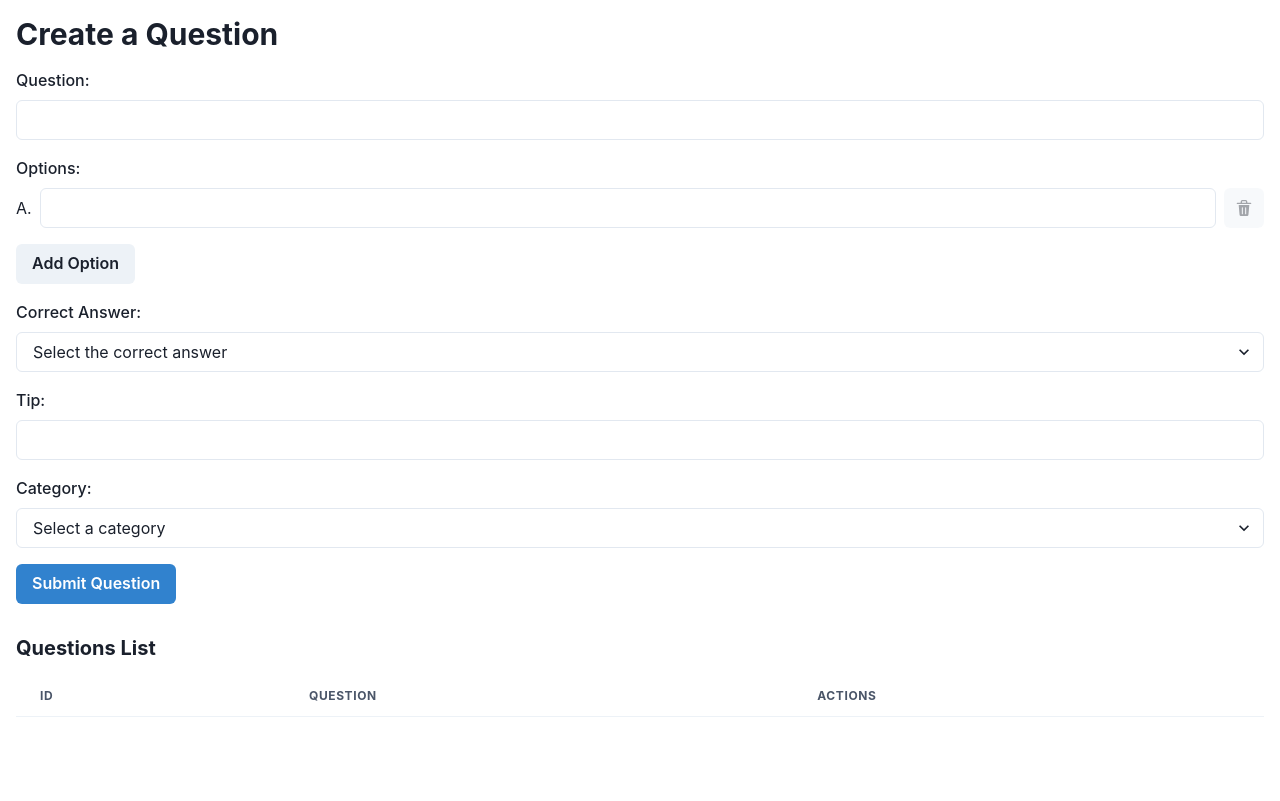
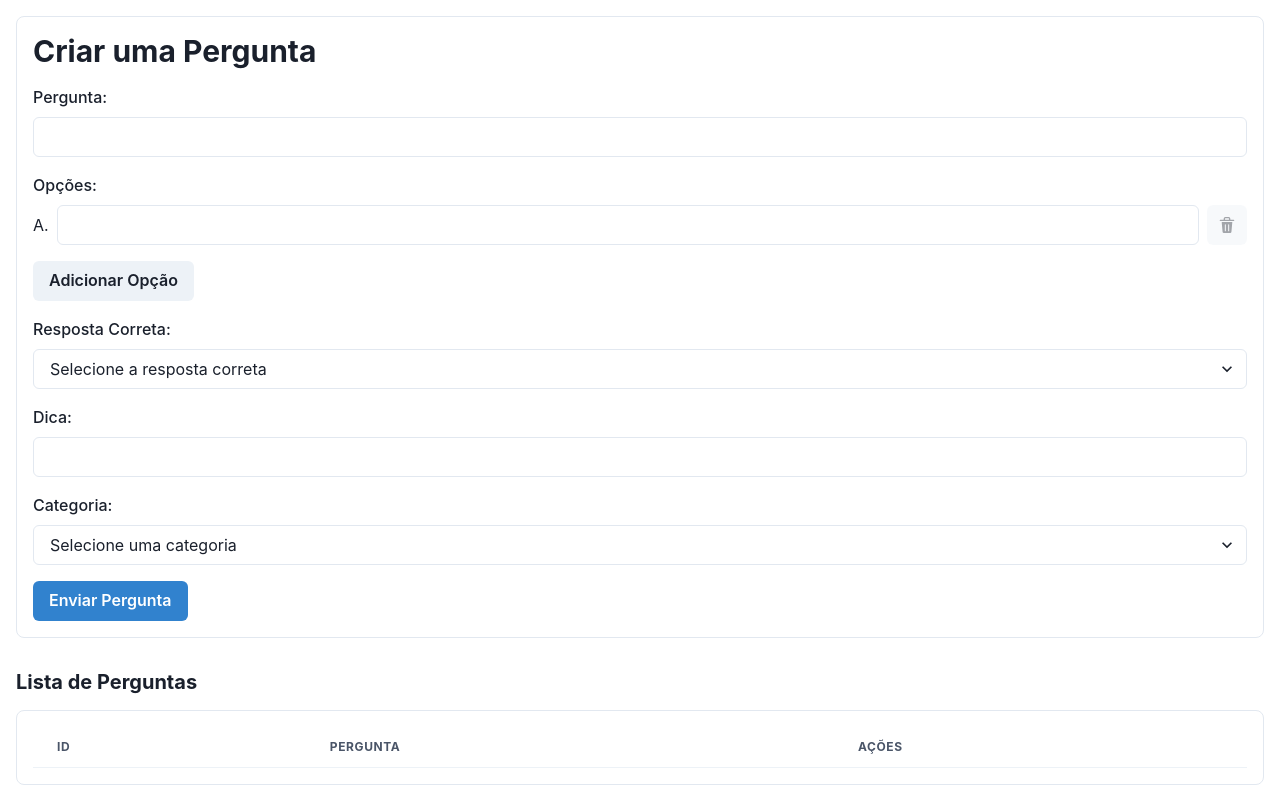
Before and after one commit to Gaimo/quiz-app, a React (Vite) app in the folder src/renderer/: page / in a window 1280 px wide. Built offline with nearby package versions, Linux system fonts and the light colour scheme.

Commit message:
Tela finalizada.

```diff
--- a/src/renderer/src/App.jsx
+++ b/src/renderer/src/App.jsx
@@ -1,12 +1,11 @@
 import { ChakraProvider } from '@chakra-ui/react'
-import CategoryEditor from './components/CategoryEditor'
 import QuestionEditor from './components/QuestionEditor'
 import { createContext, useState } from 'react'
 
 export const LocaleContext = createContext()
 
 function App() {
-  const [locale, setLocale] = useState('en-US')
+  const [locale, setLocale] = useState('pt-BR')
 
   return (
     <LocaleContext.Provider value={{ locale, setLocale }}>
--- a/src/renderer/src/components/CategoryEditor.jsx
+++ b/src/renderer/src/components/CategoryEditor.jsx
@@ -53,7 +53,7 @@ const messages = {
   }
 }
 
-export default function TableCategories() {
+export default function CategoryEditorIntl() {
   const { locale } = useContext(LocaleContext)
 
   return (
--- a/src/renderer/src/components/QuestionEditor.jsx
+++ b/src/renderer/src/components/QuestionEditor.jsx
@@ -1,4 +1,4 @@
-import { useState, useEffect, useRef } from 'react'
+import { useState, useEffect, useRef, useContext } from 'react'
 import {
   Box,
   Heading,
@@ -23,8 +23,88 @@ import {
   AlertDialogOverlay
 } from '@chakra-ui/react'
 import { DeleteIcon, EditIcon } from '@chakra-ui/icons'
+import { IntlProvider, useIntl } from 'react-intl'
+import { LocaleContext } from '../App'
+
+const messages = {
+  'en-US': {
+    'update-question': 'Update Question',
+    'create-question': 'Create a Question',
+    'question-label': 'Question:',
+    'options-label': 'Options:',
+    'add-option': 'Add Option',
+    'correct-answer-label': 'Correct Answer:',
+    'select-correct-answer': 'Select the correct answer',
+    'tip-label': 'Tip:',
+    'category-label': 'Category:',
+    'select-category': 'Select a category',
+    'update-question-button': 'Update Question',
+    'submit-question-button': 'Submit Question',
+    'questions-list': 'Questions List',
+    'id-column': 'ID',
+    'question-column': 'Question',
+    'actions-column': 'Actions',
+    'delete-question': 'Delete Question',
+    'delete-confirmation':
+      'Are you sure you want to delete this question? This action cannot be undone.',
+    'cancel-button': 'Cancel',
+    'delete-button': 'Delete',
+    'error-title': 'Error',
+    'error-description': 'Please fill in all required fields.',
+    'success-title': 'Success',
+    'question-updated': 'Question updated successfully.',
+    'question-added': 'Question added successfully.',
+    'question-deleted': 'Question deleted successfully.',
+    'update-failed': 'Failed to update question.',
+    'add-failed': 'Failed to add question.',
+    'delete-failed': 'Failed to delete question.'
+  },
+  'pt-BR': {
+    'update-question': 'Atualizar Pergunta',
+    'create-question': 'Criar uma Pergunta',
+    'question-label': 'Pergunta:',
+    'options-label': 'Opções:',
+    'add-option': 'Adicionar Opção',
+    'correct-answer-label': 'Resposta Correta:',
+    'select-correct-answer': 'Selecione a resposta correta',
+    'tip-label': 'Dica:',
+    'category-label': 'Categoria:',
+    'select-category': 'Selecione uma categoria',
+    'update-question-button': 'Atualizar Pergunta',
+    'submit-question-button': 'Enviar Pergunta',
+    'questions-list': 'Lista de Perguntas',
+    'id-column': 'ID',
+    'question-column': 'Pergunta',
+    'actions-column': 'Ações',
+    'delete-question': 'Deletar Pergunta',
+    'delete-confirmation':
+      'Tem certeza de que deseja deletar esta pergunta? Esta ação não pode ser desfeita.',
+    'cancel-button': 'Cancelar',
+    'delete-button': 'Deletar',
+    'error-title': 'Erro',
+    'error-description': 'Por favor, preencha todos os campos obrigatórios.',
+    'success-title': 'Sucesso',
+    'question-updated': 'Pergunta atualizada com sucesso.',
+    'question-added': 'Pergunta adicionada com sucesso.',
+    'question-deleted': 'Pergunta deletada com sucesso.',
+    'update-failed': 'Falha ao atualizar pergunta.',
+    'add-failed': 'Falha ao adicionar pergunta.',
+    'delete-failed': 'Falha ao deletar pergunta.'
+  }
+}
+
+export default function QuestionEditorIntl() {
+  const { locale } = useContext(LocaleContext)
+
+  return (
+    <IntlProvider messages={messages[locale]} locale={locale}>
+      <QuestionEditor />
+    </IntlProvider>
+  )
+}
 
 const QuestionEditor = () => {
+  const { formatMessage } = useIntl()
   const [question, setQuestion] = useState('')
   const [options, setOptions] = useState([''])
   const [answer, setAnswer] = useState('')
@@ -77,8 +157,8 @@ const QuestionEditor = () => {
   const handleSubmit = async () => {
     if (question.trim() === '' || options.length < 2 || categoryId === '') {
       toast({
-        title: 'Error',
-        description: 'Please fill in all required fields.',
+        title: formatMessage({ id: 'error-title' }),
+        description: formatMessage({ id: 'error-description' }),
         status: 'error',
         duration: 5000,
         isClosable: true
@@ -97,7 +177,6 @@ const QuestionEditor = () => {
           tip,
           categoryId
         )
-        // Atualize o estado questions após a atualização bem-sucedida
         setQuestions((prevQuestions) =>
           prevQuestions.map((q) =>
             q.id === editingQuestionId
@@ -113,14 +192,14 @@ const QuestionEditor = () => {
           )
         )
         toast({
-          title: 'Success',
-          description: 'Question updated successfully.',
+          title: formatMessage({ id: 'success-title' }),
+          description: formatMessage({ id: 'question-updated' }),
           status: 'success',
           duration: 5000,
           isClosable: true
         })
       } else {
-        await window.api.invoke(
+        const newQuestionId = await window.api.invoke(
           'add-question',
           question,
           JSON.stringify(options),
@@ -128,15 +207,25 @@ const QuestionEditor = () => {
           tip,
           categoryId
         )
+        setQuestions((prevQuestions) => [
+          ...prevQuestions,
+          {
+            id: newQuestionId,
+            question,
+            options: JSON.stringify(options),
+            answer,
+            tip,
+            category_id: categoryId
+          }
+        ])
         toast({
-          title: 'Success',
-          description: 'Question added successfully.',
+          title: formatMessage({ id: 'success-title' }),
+          description: formatMessage({ id: 'question-added' }),
           status: 'success',
           duration: 5000,
           isClosable: true
         })
       }
-      // Clear form after submission
       setQuestion('')
       setOptions([''])
       setAnswer('')
@@ -146,8 +235,10 @@ const QuestionEditor = () => {
       setEditingQuestionId(null)
     } catch (error) {
       toast({
-        title: 'Error',
-        description: isEditing ? 'Failed to update question.' : 'Failed to add question.',
+        title: formatMessage({ id: 'error-title' }),
+        description: isEditing
+          ? formatMessage({ id: 'update-failed' })
+          : formatMessage({ id: 'add-failed' }),
         status: 'error',
         duration: 5000,
         isClosable: true
@@ -175,16 +266,16 @@ const QuestionEditor = () => {
       await window.api.invoke('delete-question', deletingQuestionId)
       setQuestions(questions.filter((q) => q.id !== deletingQuestionId))
       toast({
-        title: 'Success',
-        description: 'Question deleted successfully.',
+        title: formatMessage({ id: 'success-title' }),
+        description: formatMessage({ id: 'question-deleted' }),
         status: 'success',
         duration: 5000,
         isClosable: true
       })
     } catch (error) {
       toast({
-        title: 'Error',
-        description: 'Failed to delete question.',
+        title: formatMessage({ id: 'error-title' }),
+        description: formatMessage({ id: 'delete-failed' }),
         status: 'error',
         duration: 5000,
         isClosable: true
@@ -197,15 +288,18 @@ const QuestionEditor = () => {
 
   return (
     <Box p={4}>
+      <Box p={4} borderWidth={1} borderRadius="lg">
         <Heading as="h2" size="lg" mb={4}>
-        {isEditing ? 'Update Question' : 'Create a Question'}
+          {isEditing
+            ? formatMessage({ id: 'update-question' })
+            : formatMessage({ id: 'create-question' })}
         </Heading>
         <FormControl mb={4}>
-        <FormLabel>Question:</FormLabel>
+          <FormLabel>{formatMessage({ id: 'question-label' })}</FormLabel>
           <Input type="text" value={question} onChange={(e) => setQuestion(e.target.value)} />
         </FormControl>
         <FormControl mb={4}>
-        <FormLabel>Options:</FormLabel>
+          <FormLabel>{formatMessage({ id: 'options-label' })}</FormLabel>
           {options.map((option, index) => (
             <Box key={index} display="flex" alignItems="center" mb={2}>
               <Box mr={2}>{String.fromCharCode(65 + index)}.</Box>
@@ -224,13 +318,13 @@ const QuestionEditor = () => {
             </Box>
           ))}
           <Button onClick={handleAddOption} mt={2} isDisabled={options.length >= 5}>
-          Add Option
+            {formatMessage({ id: 'add-option' })}
           </Button>
         </FormControl>
         <FormControl mb={4}>
-        <FormLabel>Correct Answer:</FormLabel>
+          <FormLabel>{formatMessage({ id: 'correct-answer-label' })}</FormLabel>
           <Select value={answer} onChange={(e) => setAnswer(e.target.value)}>
-          <option value="">Select the correct answer</option>
+            <option value="">{formatMessage({ id: 'select-correct-answer' })}</option>
             {options.map((option, index) => (
               <option key={index} value={option}>
                 {String.fromCharCode(65 + index)}
@@ -239,32 +333,37 @@ const QuestionEditor = () => {
           </Select>
         </FormControl>
         <FormControl mb={4}>
-        <FormLabel>Tip:</FormLabel>
+          <FormLabel>{formatMessage({ id: 'tip-label' })}</FormLabel>
           <Input type="text" value={tip} onChange={(e) => setTip(e.target.value)} />
         </FormControl>
         <FormControl mb={4}>
-        <FormLabel>Category:</FormLabel>
+          <FormLabel>{formatMessage({ id: 'category-label' })}</FormLabel>
           <Select value={categoryId} onChange={(e) => setCategoryId(e.target.value)}>
-          <option value="">Select a category</option>
+            <option value="">{formatMessage({ id: 'select-category' })}</option>
             {categories.map((category) => (
               <option key={category.id} value={category.id}>
-              {category.name}
+                {category.name.charAt(0).toUpperCase() + category.name.slice(1).toLowerCase()}
               </option>
             ))}
           </Select>
         </FormControl>
         <Button onClick={handleSubmit} colorScheme="blue">
-        {isEditing ? 'Update Question' : 'Submit Question'}
+          {isEditing
+            ? formatMessage({ id: 'update-question-button' })
+            : formatMessage({ id: 'submit-question-button' })}
         </Button>
+      </Box>
+
       <Heading as="h3" size="md" mt={8} mb={4}>
-        Questions List
+        {formatMessage({ id: 'questions-list' })}
       </Heading>
+      <Box p={4} borderWidth={1} borderRadius="lg">
         <Table variant="simple">
           <Thead>
             <Tr>
-            <Th>ID</Th>
-            <Th>Question</Th>
-            <Th>Actions</Th>
+              <Th>{formatMessage({ id: 'id-column' })}</Th>
+              <Th>{formatMessage({ id: 'question-column' })}</Th>
+              <Th>{formatMessage({ id: 'actions-column' })}</Th>
             </Tr>
           </Thead>
           <Tbody>
@@ -289,6 +388,7 @@ const QuestionEditor = () => {
             ))}
           </Tbody>
         </Table>
+      </Box>
 
       <AlertDialog
         isOpen={isAlertOpen}
@@ -298,19 +398,17 @@ const QuestionEditor = () => {
         <AlertDialogOverlay>
           <AlertDialogContent>
             <AlertDialogHeader fontSize="lg" fontWeight="bold">
-              Delete Question
+              {formatMessage({ id: 'delete-question' })}
             </AlertDialogHeader>
 
-            <AlertDialogBody>
-              Are you sure you want to delete this question? This action cannot be undone.
-            </AlertDialogBody>
+            <AlertDialogBody>{formatMessage({ id: 'delete-confirmation' })}</AlertDialogBody>
 
             <AlertDialogFooter>
               <Button ref={cancelRef} onClick={() => setIsAlertOpen(false)}>
-                Cancel
+                {formatMessage({ id: 'cancel-button' })}
               </Button>
               <Button colorScheme="red" onClick={confirmDelete} ml={3}>
-                Delete
+                {formatMessage({ id: 'delete-button' })}
               </Button>
             </AlertDialogFooter>
           </AlertDialogContent>
@@ -319,5 +417,3 @@ const QuestionEditor = () => {
     </Box>
   )
 }
-
-export default QuestionEditor
```
Also changed, not shown: 1 other file (tests, documents, lock files or other folders). Lines whose indentation alone changed are shown as unchanged.
